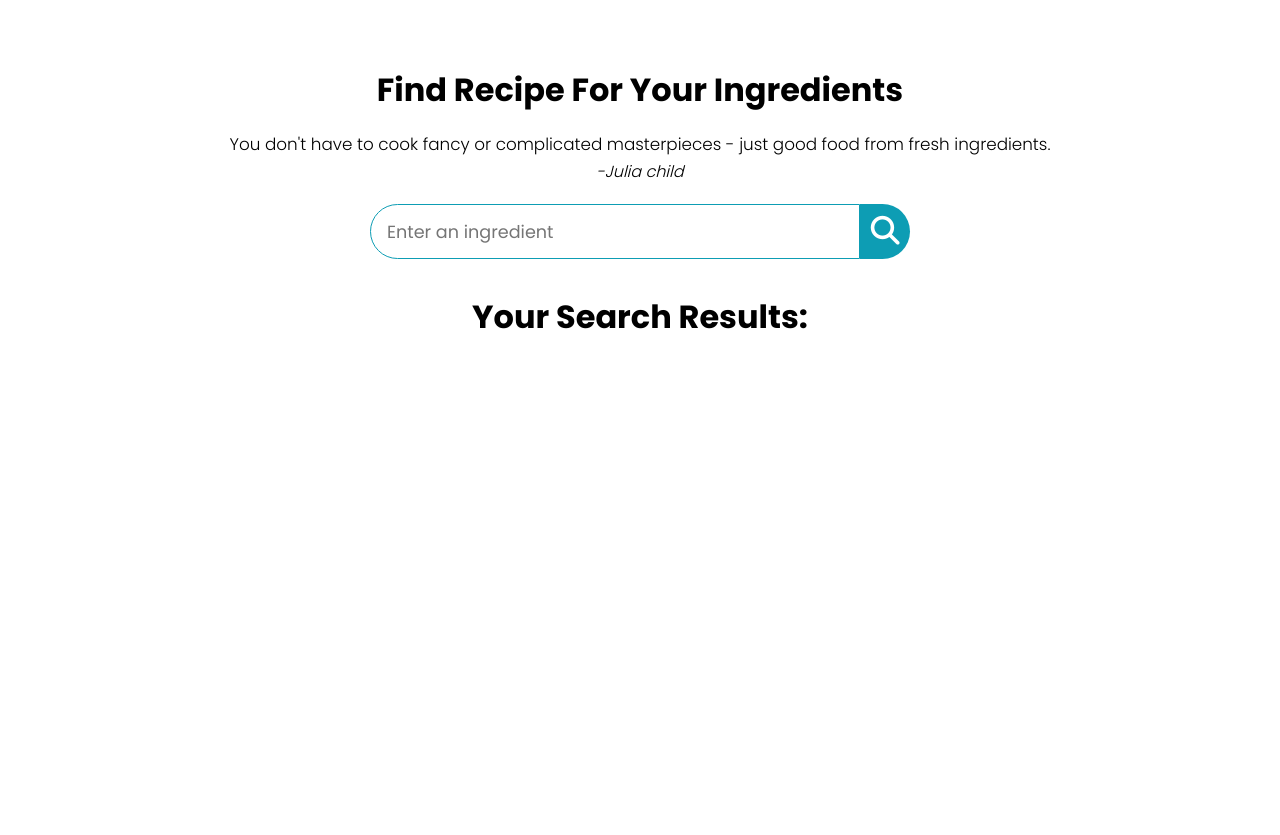
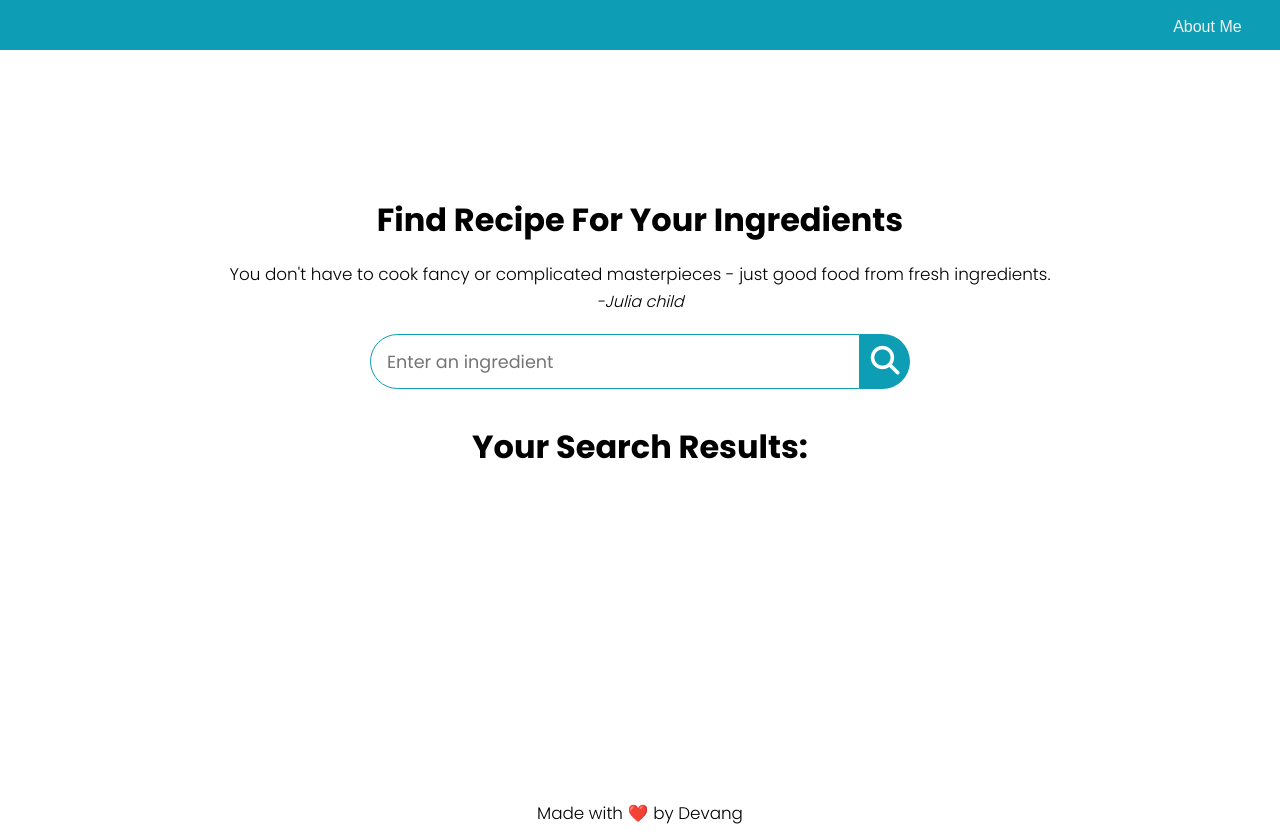
Before and after one commit to Devang-Mishra/Food-Recipe-App, a plain HTML site: page Index.html in a window 1280 px wide. Before the commit the page ends 800 px from the top, so only its background shows below. Drawn offline with Linux system fonts and the light colour scheme.

Commit message:
new changes

```diff
--- a/Index.html
+++ b/Index.html
@@ -10,8 +10,14 @@
 
 </head>
 <body>
-    <div class="container">
-       <div class="meal-wrapper">
+   <div class="container">
+      <div class="Devang">
+            <a href="https://devangmishra.netlify.app/" target="_blank"> <button class="Devangbtn"  type="submit">About Me
+            </button></a>
+            <!-- <button class="Devangbtn"  type="submit">About Me
+            </button> -->
+      </div>
+      <div class="meal-wrapper">
          <div class="meal-search">
             <h2 class="title">Find Recipe For Your Ingredients</h2>
             <blockquote>You don't have to cook fancy or complicated masterpieces - just good food from fresh ingredients.<br>
@@ -67,10 +73,15 @@
                     <a href="#" target="_blank">Watch Video</a>
                  </div>  -->
              </div>
+
          </div>
-        </div>
-    </div>
 
-    <script src="App.js"></script>
+      </div>
+
+   </div>
+   <footer class="footerdesign">
+      Made with ❤️ by Devang
+   </footer>
+   <script src="App.js"></script>
 </body>
 </html>
--- a/style.css
+++ b/style.css
@@ -20,7 +20,36 @@ body
     font-family: 'poppins', sans-serif;
 }
 
+
 /*  */
+
+/* about me */
+
+.Devang
+{
+    width: 100%;
+    height: 50px;
+    background: var(--tenne-tawny);
+    box-shadow: black;
+}
+
+.Devangbtn{
+    position:absolute;
+    top: 1.3%;
+    text-align: right;
+    right: 3%;
+    border: none;
+    text-decoration: none;
+    color: rgb(245, 239, 239);
+    background: var(--tenne-tawny);
+    font-weight: 400;
+    font-size: 1rem;
+    padding: 0.5rem 0;
+    display: inline;
+    width: 175px;
+    /* margin-top: 1rem; */
+    border-radius: 1.2rem;
+}
 .btn{
     font-family: inherit;
     cursor: pointer;
@@ -55,6 +84,7 @@ body
 .meal-search
 {
     margin: 2rem 0;
+    padding-top: 5rem;
 }
 .meal-search cite{
     font-size: 1rem;
@@ -152,6 +182,13 @@ body
      background: var(--tenne-tawny-dark) ;
 }
 
+/* footer */
+.footerdesign
+{
+
+    text-align: center;
+    padding-bottom: 0.5rem;
+}
 /* meal details */
 .meal-details
 {
@@ -258,6 +295,8 @@ body
 }
 
 
+
+
 /*  */
 .notFound{
     grid-template-columns: 1fr!important;
```
